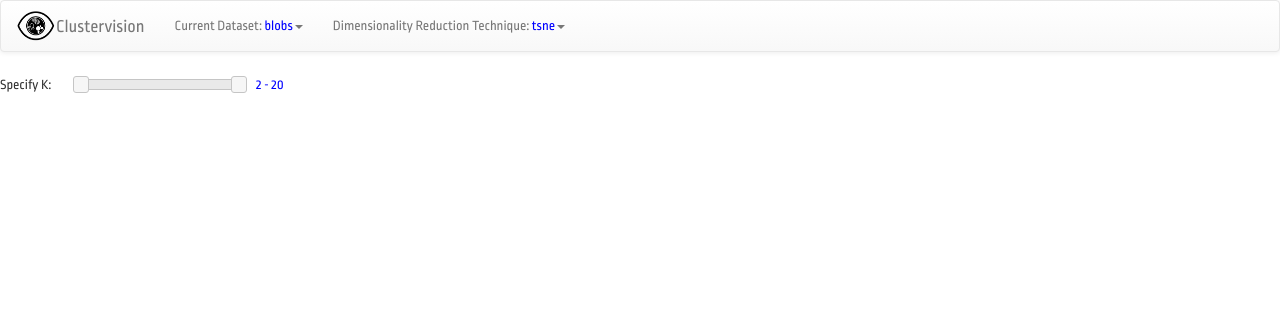
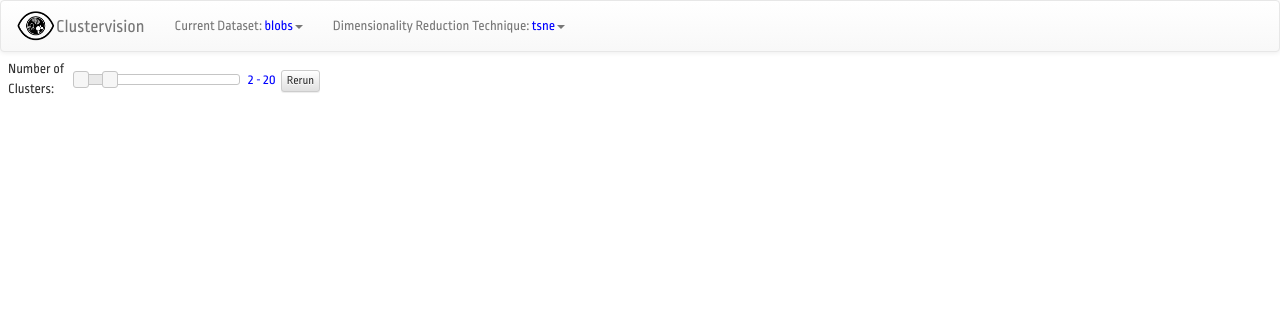
Before and after one commit to bckwon/Clustervision, a Flask app: page / in a window 1280 px wide. Shown: the top 312 px of the page. Run offline with Flask 2, Linux system fonts and the light colour scheme; data that the repository does not hold is empty; some libraries are stand-ins or nearby versions.

Commit message:
Fixed UI issues for paper

```diff
--- a/static/javascript/cluster_list.js
+++ b/static/javascript/cluster_list.js
@@ -211,7 +211,7 @@ ClusterList.prototype.draw_cluster = function(data_item_index, clustering_index,
 						.style("text-anchor", "middle")
 						.style("font-size", "80%")
 						.style("cursor", "pointer")
-						.text(function(d){return "Item#" + d[0] + ": " + d[1].toFixed(3);});
+						.text(function(d){return "#" + d[0] + ": " + d[1].toFixed(3);});
 
 	_self.sample_items = _self.sample_items_space.selectAll("rect")
 						.data(function(d){return d;}).enter()
@@ -362,7 +362,9 @@ ClusterList.prototype.draw_cluster_with_area_chart = function(data_item_index, c
 
 	// Cluster Measures (individuals for text)
 	var cluster_measures = _self.parameters.map(function(d){
-		return {"name": d, "value": data["clustering"][clustering_index]["sorted_labels"][cluster_num].length, "context": data["clustering"][clustering_index]["sorted_labels"][cluster_num].map(function(e){return e.length;})};});
+		// var name = d;
+		var name = "Members";
+		return {"name": name, "value": data["clustering"][clustering_index]["sorted_labels"][cluster_num].length, "context": data["clustering"][clustering_index]["sorted_labels"][cluster_num].map(function(e){return e.length;})};});
 
 	var measures = _self.quality_metrics.map(function(d){
 		var value = data["clustering"][clustering_index]["quality_metrics"][d][cluster_num];
@@ -494,7 +496,11 @@ ClusterList.prototype.draw_cluster_with_area_chart = function(data_item_index, c
 								return val;})
 							.text(function(d,i){
 								if(cluster_num==i){
-									return d.toFixed(2);
+									if(Number.isInteger(d)){
+										return d;
+									}else{
+										return d.toFixed(2);
+									}
 								}else{
 									return "";
 								}
@@ -515,12 +521,19 @@ ClusterList.prototype.draw_cluster_with_area_chart = function(data_item_index, c
 							.attr("x1", x(x.domain()[0]))
 							.attr("x2", (x(x.domain()[x.domain().length-1])+x.rangeBand()));
 
+						var max_line_number = y.domain()[1];
+						if(Number.isInteger(max_line_number)){
+							max_line_number = max_line_number;
+						}else{
+							max_line_number = max_line_number.toFixed(2);
+						}
+
 						max_line_space.append("text")
 							.style("alignment-baseline", "middle")
 							.style("text-anchor", "end")
 							.style("font-size", 10)
 							.style("fill", COLOR_DARKDARKGRAY)
-							.text(y.domain()[1].toFixed(2));
+							.text(max_line_number);
 
 						// max_line_space
 						// 	.append("text")
@@ -673,7 +686,7 @@ ClusterList.prototype.draw_cluster_with_area_chart = function(data_item_index, c
 						.style("text-anchor", "middle")
 						.style("font-size", "80%")
 						.style("cursor", "pointer")
-						.text(function(d){return "Item#" + d[0] + ": " + d[1].toFixed(3);});
+						.text(function(d){return "#" + d[0] + ": " + d[1].toFixed(3);});
 
 	_self.sample_hover_items = _self.sample_items_space.selectAll("rect.sample_hover_items")
 						.data(function(d){return d;}).enter()
--- a/static/javascript/parallel_coordinates.js
+++ b/static/javascript/parallel_coordinates.js
@@ -37,7 +37,7 @@ function ParallelCoordinates(div_name, data, screen_width, screen_height, sort_a
   }
   var original_data = datum;
 
-  var m = [50, 10, 10, 30],
+  var m = [60, 10, 10, 30],
       w = screen_width - m[1] - m[3],
       h = screen_height - m[0] - m[2];
 
@@ -281,6 +281,14 @@ ParallelCoordinates.prototype.redraw = function() {
               _self.mean_and_95();
             },
             disabled: false
+        },
+        {
+            title: 'Zoom Out Axes (25%)',
+            action: function(elm, d, i) {
+              _self.rescale_axes("Align");
+              _self.mean_and_95();
+            },
+            disabled: false
         }
     ];
 
@@ -422,14 +430,20 @@ ParallelCoordinates.prototype.redraw = function() {
     });
 
   _self.g_axis_text = g_axis.append("svg:text")
-  .style("text-anchor", "middle")
-  .attr("y", -9)
   .attr("class", "axis_label")
   .attr("id", function(d, i){
     return "Axis-" + (i+1);
   })
+  // .attr("y", -9)
+  // .style("text-anchor", "middle")
+  // .text(function(d, i){
+  //       return d.charAt(0);
+  //   })
+  .attr("y", -9)
+  .attr("transform", "rotate(-45)")
+  .style("text-anchor", "start")
   .text(function(d, i){
-        return d.charAt(0);
+        return d;
     })
   .style("font-size", "75%")
   .on("mouseenter", function(d,i){
@@ -761,6 +775,17 @@ ParallelCoordinates.prototype.rescale_axes = function(argument) {
     _self.current_extent = _self.extent;
   }else if(argument == "Fit to Cluster"){
     _self.current_extent = _self.cluster_extent;
+  }else if(argument == "Align"){
+    _self.current_extent = _self.extent;
+    var keys = d3.keys(_self.current_extent);
+    keys.forEach(function(d){
+      var extent = _self.current_extent[d].slice();
+      var diff = extent[1] - extent[0];
+      var coeff = .25;
+      extent[0] = extent[0] - diff*coeff;
+      extent[1] = extent[1] + diff*coeff;
+      _self.current_extent[d] = extent;
+    });
   }
 
   _self.dimensions.forEach(function(d,i){
@@ -840,18 +865,19 @@ ParallelCoordinates.prototype.tableHandler = function(argument){
       return "75%";
     }
   }).style("text-anchor", function(d,i){
-    if(argument == d){
-      return "end";
-    }else{
-      return "middle";
-    }
+    // if(argument == d){
+    //   return "end";
+    // }else{
+    //   return "middle";
+    // }
+    return "start";
   }).text(function(d,i){
-    if(argument == d){
-      return d.charAt(0);
-      // return d;
-    }else{
-      return d.charAt(0);
-    }
+    // if(argument == d){
+    //   return d.charAt(0);
+    // }else{
+    //   return d.charAt(0);
+    // }
+    return d;
   });
   d3.selectAll("rect.rect_for_highlight").remove();
 
--- a/templates/index.html
+++ b/templates/index.html
@@ -60,6 +60,7 @@
     var chosen_dr_method = "tsne";
     var session = {};
     var chosen_constraints = {same_cluster: [], diff_cluster: []};
+    var max_k = [2, 100];
     var chosen_k = [2, 20];
     // chosen_constraints["same_cluster"] = [];
     // chosen_constraints["diff_cluster"] = [];
@@ -154,6 +155,10 @@
 	            // var CL = new ClusterView(".canvas_left", parsed_data, screen_width/3, (screen_height-200));
 	            // var QC = new QualityChart(".canvas_top", parsed_data, screen_width*.9, (screen_height/4.5));
 	            // var CR = new ClusteringResult(".canvas_left", parsed_data, screen_width/4.5, (screen_height/4.5));
+
+                // sort by quality metrics
+                parsed_data = sort_by_normalized_quality_metrics(parsed_data);
+
                 if(parsed_data.length > 0){
                     var CR = new ClusteringStripes(".canvas_left", parsed_data, screen_width/4.5, (screen_height*8/10));
     	            var CL = new ClusterList(".canvas_right", parsed_data, screen_width/4.5, (screen_height*.8));
@@ -181,6 +186,31 @@
                 }
 	        }
 	    });
+    }
+
+    function sort_by_normalized_quality_metrics(data){
+        var new_data = data.slice();
+
+        var quality_metrics = _.without(Object.keys(data[0]["quality_metrics"]), "silhouette_clusters", "silhouette_samples", "separation_clusters", "cohesion_clusters","min_max_dist", "separation", "cohesion");
+
+        var scale = {}
+        quality_metrics.forEach(function(d){
+            scale[d] = d3.scale.linear().domain(d3.extent(data, function(e){
+                return parseFloat(e["quality_metrics"][d]);
+            })).range([0,1]);
+        });
+
+        new_data = new_data.sort(function(a,b){
+            var a_sum = 0;
+            var b_sum = 0;
+            quality_metrics.forEach(function(d){
+                a_sum = a_sum + scale[d](a["quality_metrics"][d]);
+                b_sum = b_sum + scale[d](b["quality_metrics"][d])
+            });
+            return d3.descending(a_sum, b_sum);
+        });
+
+        return new_data;
     }
 
     function fetch_dataset() {
@@ -462,12 +492,12 @@
 
         // addInputButton(".lambda_scale", "Diversity-Quality ", "left", "lambda_input_slider", "lambda_input",true);
 
-        var btn_group_k = d3.select(".canvas_left").append("div").attr("class", "k_slider").style("position", "absolute").style("top", "25px").style("background", "white").style("width", "100%");
+        var btn_group_k = d3.select(".canvas_left").append("div").attr("class", "k_slider").style("position", "absolute").style("top", "20px").style("background", "white").style("width", "100%");
 
         btn_group_k.append("div")
-                    .text("Specify K: ").style("position", "absolute").style("left", "0%").style("width", "25%");
+                    .text("Number of Clusters: ").style("position", "absolute").style("left", "2.5%").style("width", "25%").style("top", "-50%");
         btn_group_k.append("div").attr("id", "k_slider").style("position", "absolute").style("left", "25%").style("width", "50%").style("top", "4px");
-        btn_group_k.append("div").attr("id", "k_slider_title").style("position", "absolute").style("left", "80%").style("width", "25%").style("color", "blue").text(chosen_k[0] + " - " + chosen_k[1]);
+        btn_group_k.append("div").attr("id", "k_slider_title").style("position", "absolute").style("left", "77.5%").style("width", "15%").style("color", "blue").text(chosen_k[0] + " - " + chosen_k[1]);
 
         // d3.select("span.lambda_input_slider_text#lambda_input_text")
         // .style("color", "blue")
@@ -475,8 +505,8 @@
 
         $( "#k_slider" ).slider({
             range: true,
-            min: 2,
-            max: 20,
+            min: max_k[0],
+            max: max_k[1],
             step: 2,
             values: chosen_k,
             slide: function( event, ui ) {
@@ -485,6 +515,9 @@
                 chosen_k = ui.values;
             }
         });
+
+        // Added this line to add the button
+        addButton(".k_slider", "Rerun", "btn btn-default btn-xs", "right");
 
         // var lambda_input_slider = d3.select("input.lambda_input_slider#lambda_input")
         //                             .attr("value", chosen_lambda)
```
